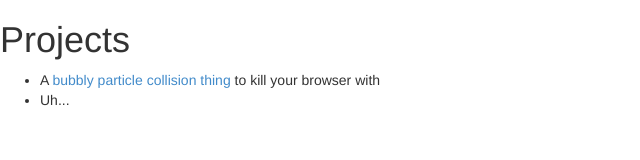
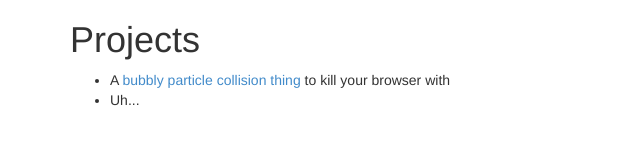
Before and after one commit to rikkhill/old.root.github, a plain HTML site: page index.html in a window 1280 px wide. Shown: the whole page, without its empty margins (0-640 px from the left). Drawn offline with Linux system fonts and the light colour scheme.

Commit message:
I should really use bootstrap if I've got it...

```diff
--- a/index.html
+++ b/index.html
@@ -17,11 +17,13 @@
     <![endif]-->
   </head>
   <body>
-    <h1>Projects</h1>
-    <ul>
-      <li>A <a href='./jsbubble/'>bubbly particle collision thing</a> to kill your browser with</li>
-      <li>Uh...</li>
-    </ul>
+    <div class='container'><h1>Projects</h1></div>
+    <div class='container'>
+      <ul>
+        <li>A <a href='./jsbubble/'>bubbly particle collision thing</a> to kill your browser with</li>
+        <li>Uh...</li>
+      </ul>
+    </div>
     <!-- jQuery (necessary for Bootstrap's JavaScript plugins) -->
     <script src="js/jquery.min.js"></script>
     <!-- Include all compiled plugins (below), or include individual files as needed -->
```
